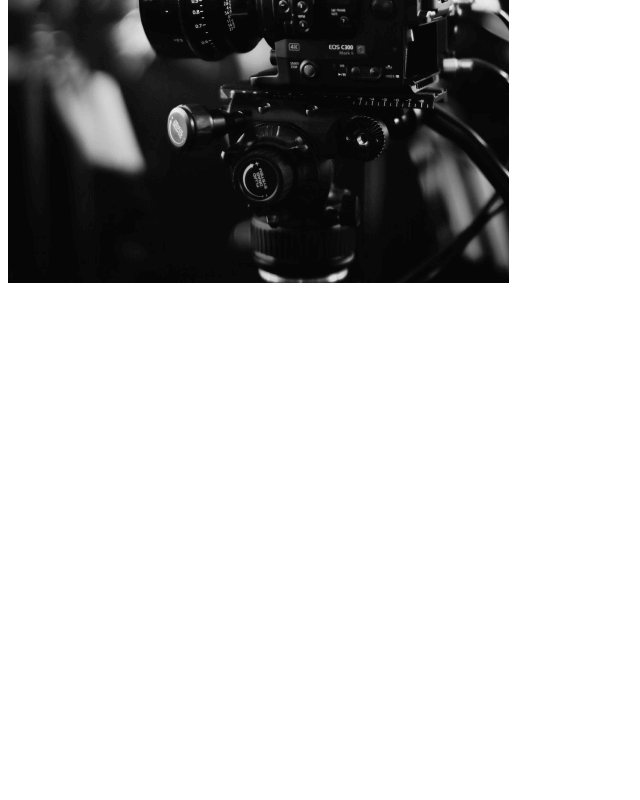
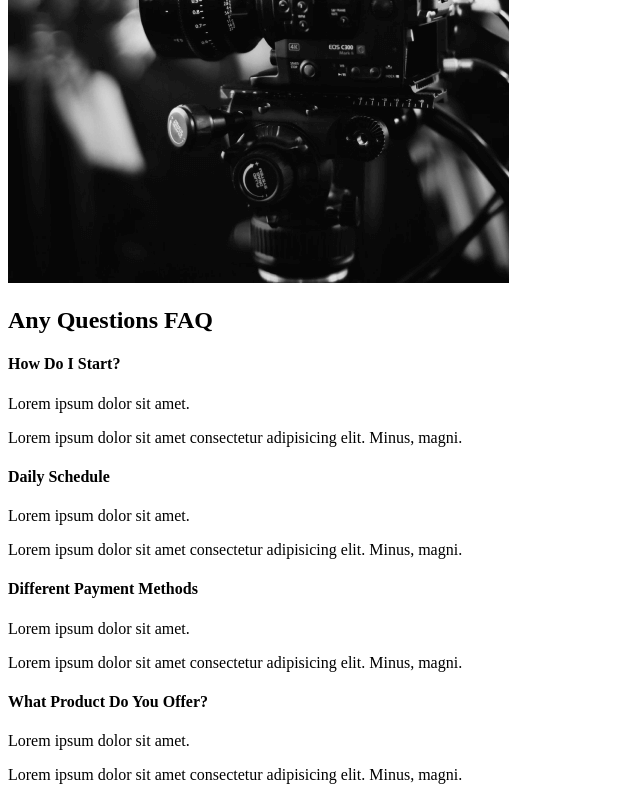
Before and after one commit to rangoc/Movies-Portfolio, a React (Create React App) app: page / in a window 1280 px wide. Shown: the part 2099-2899 px from the top of the page, without its empty margins (0-640 px from the left). Before the commit the page ends 2394 px from the top, so only its background shows below. Built offline with nearby package versions, Linux system fonts and the light colour scheme.

Commit message:
Added FaqSection to AboutUs page

```diff
--- /dev/null
+++ b/src/components/FaqSection.js
@@ -0,0 +1,53 @@
+import React from 'react';
+
+const FaqSection = () => {
+  return (
+    <div>
+      <h2>
+        Any Questions <span>FAQ</span>
+      </h2>
+      <div className="question">
+        <h4>How Do I Start?</h4>
+        <div className="answer">
+          <p>Lorem ipsum dolor sit amet.</p>
+          <p>
+            Lorem ipsum dolor sit amet consectetur adipisicing elit. Minus,
+            magni.
+          </p>
+        </div>
+      </div>
+      <div className="question">
+        <h4>Daily Schedule</h4>
+        <div className="answer">
+          <p>Lorem ipsum dolor sit amet.</p>
+          <p>
+            Lorem ipsum dolor sit amet consectetur adipisicing elit. Minus,
+            magni.
+          </p>
+        </div>
+      </div>
+      <div className="question">
+        <h4>Different Payment Methods</h4>
+        <div className="answer">
+          <p>Lorem ipsum dolor sit amet.</p>
+          <p>
+            Lorem ipsum dolor sit amet consectetur adipisicing elit. Minus,
+            magni.
+          </p>
+        </div>
+      </div>
+      <div className="question">
+        <h4>What Product Do You Offer?</h4>
+        <div className="answer">
+          <p>Lorem ipsum dolor sit amet.</p>
+          <p>
+            Lorem ipsum dolor sit amet consectetur adipisicing elit. Minus,
+            magni.
+          </p>
+        </div>
+      </div>
+    </div>
+  );
+};
+
+export default FaqSection;
--- a/src/pages/AboutUs.js
+++ b/src/pages/AboutUs.js
@@ -2,11 +2,13 @@
 // Page components
 import AboutSection from 'components/AboutSection';
 import ServicesSection from 'components/ServicesSection';
+import FaqSection from 'components/FaqSection';
 const AboutUs = () => {
   return (
     <>
       <AboutSection />
       <ServicesSection />
+      <FaqSection />
     </>
   );
 };
```
